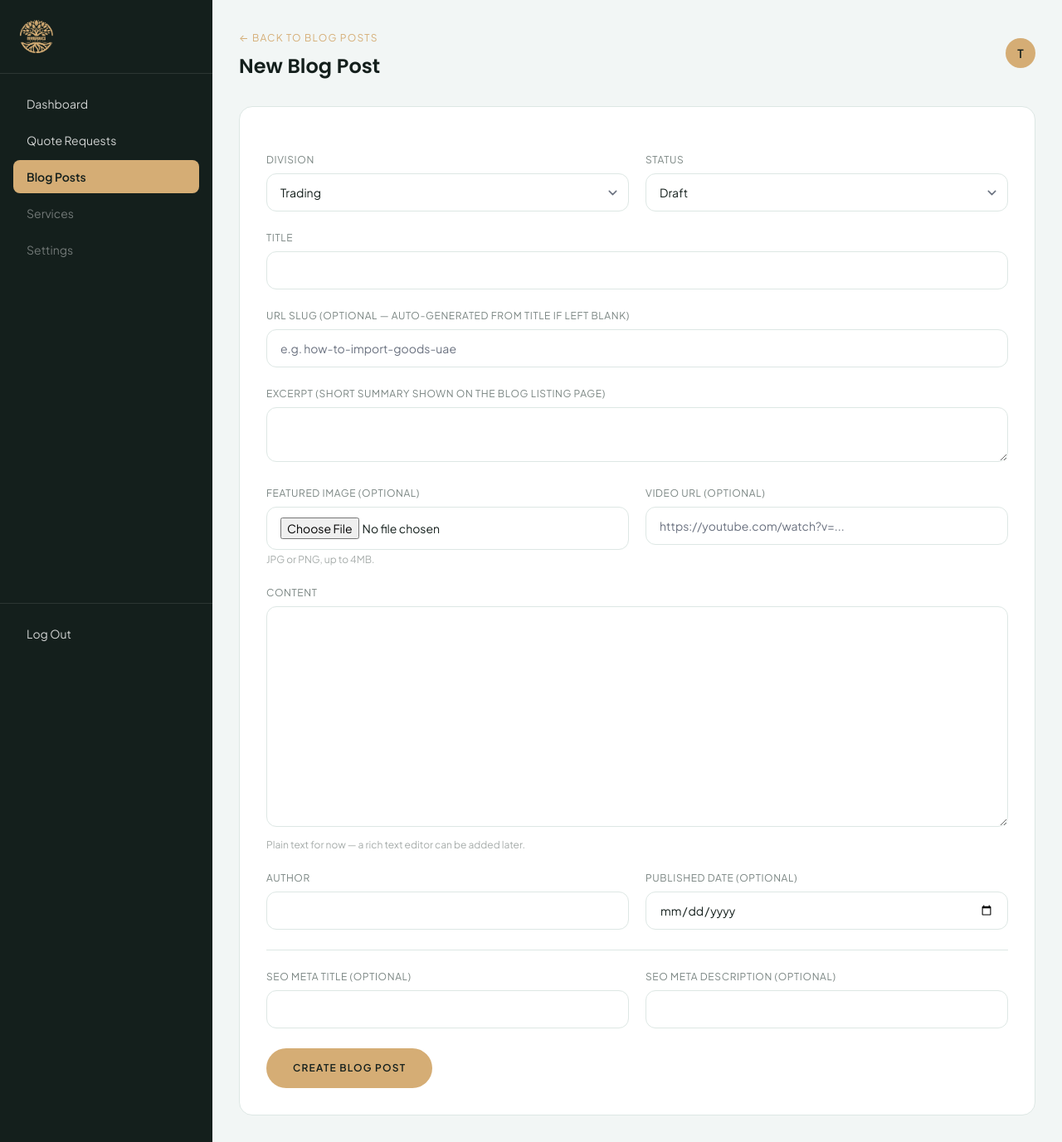
After one commit to mangrovesglobal-wq/mangroves-global, a Laravel app: page /blog-posts/create in a window 1280 px wide. The commit adds this page. Shown: the whole page at 83% size. Run offline with Laravel 12, Linux system fonts and the light colour scheme; a user stored in the database is signed in; data comes from the database, SQL or seed files in the repository; style sheets or scripts are compiled from the project's sources.

Commit message:
Add blog post image/video fields, sitemap, robots.txt, and default OG metadata

```diff
--- /dev/null
+++ b/backend/app/Http/Controllers/BlogPostController.php
@@ -0,0 +1,98 @@
+<?php
+
+namespace App\Http\Controllers;
+
+use App\Models\BlogPost;
+use Illuminate\Http\Request;
+use Illuminate\Support\Facades\Storage;
+use Illuminate\Support\Str;
+
+class BlogPostController extends Controller
+{
+    public function index()
+    {
+        $blogPosts = BlogPost::latest()->paginate(15);
+
+        return view('blog-posts.index', compact('blogPosts'));
+    }
+
+    public function create()
+    {
+        return view('blog-posts.create');
+    }
+
+    public function store(Request $request)
+    {
+        $validated = $request->validate([
+            'division' => 'required|in:trading,logistics,creative',
+            'title' => 'required|string|max:255',
+            'slug' => 'nullable|string|max:255|unique:blog_posts,slug',
+            'excerpt' => 'nullable|string|max:500',
+            'content' => 'required|string',
+            'video_url' => 'nullable|url|max:500',
+            'featured_image' => 'nullable|image|max:4096',
+            'meta_title' => 'nullable|string|max:255',
+            'meta_description' => 'nullable|string|max:255',
+            'author' => 'nullable|string|max:255',
+            'status' => 'required|in:draft,published',
+            'published_at' => 'nullable|date',
+        ]);
+
+        $validated['slug'] = $validated['slug'] ?: Str::slug($validated['title']);
+
+        if ($request->hasFile('featured_image')) {
+            $validated['featured_image'] = $request->file('featured_image')->store('blog-images', 'public');
+        }
+
+        BlogPost::create($validated);
+
+        return redirect()->route('blog-posts.index')->with('status', 'Blog post created.');
+    }
+
+    public function edit(BlogPost $blogPost)
+    {
+        return view('blog-posts.edit', compact('blogPost'));
+    }
+
+    public function update(Request $request, BlogPost $blogPost)
+    {
+        $validated = $request->validate([
+            'division' => 'required|in:trading,logistics,creative',
+            'title' => 'required|string|max:255',
+            'slug' => 'nullable|string|max:255|unique:blog_posts,slug,' . $blogPost->id,
+            'excerpt' => 'nullable|string|max:500',
+            'content' => 'required|string',
+            'video_url' => 'nullable|url|max:500',
+            'featured_image' => 'nullable|image|max:4096',
+            'meta_title' => 'nullable|string|max:255',
+            'meta_description' => 'nullable|string|max:255',
+            'author' => 'nullable|string|max:255',
+            'status' => 'required|in:draft,published',
+            'published_at' => 'nullable|date',
+        ]);
+
+        $validated['slug'] = $validated['slug'] ?: Str::slug($validated['title']);
+
+        if ($request->hasFile('featured_image')) {
+            if ($blogPost->featured_image) {
+                Storage::disk('public')->delete($blogPost->featured_image);
+            }
+            $validated['featured_image'] = $request->file('featured_image')->store('blog-images', 'public');
+        }
+
+        $blogPost->update($validated);
+
+        return redirect()->route('blog-posts.index')->with('status', 'Blog post updated.');
+    }
+
+    public function destroy(BlogPost $blogPost)
+    {
+        if ($blogPost->featured_image) {
+            Storage::disk('public')->delete($blogPost->featured_image);
+        }
+
+        $blogPost->delete();
+
+        return redirect()->route('blog-posts.index')->with('status', 'Blog post deleted.');
+    }
+}
--- a/backend/app/Models/BlogPost.php
+++ b/backend/app/Models/BlogPost.php
@@ -14,6 +14,7 @@ class BlogPost extends Model
         'title',
         'slug',
         'featured_image',
+        'video_url',
         'excerpt',
         'content',
         'meta_title',
--- /dev/null
+++ b/backend/resources/views/blog-posts/create.blade.php
@@ -0,0 +1,99 @@
+<x-app-layout>
+    <x-slot name="header">
+        <div>
+            <a href="{{ route('blog-posts.index') }}" class="text-xs uppercase tracking-widest text-mangrove-accent">&larr; Back to Blog Posts</a>
+            <h2 class="font-serif text-2xl font-semibold text-mangrove-900 mt-2">New Blog Post</h2>
+        </div>
+    </x-slot>
+
+    @if ($errors->any())
+        <div class="mb-6 p-4 rounded-xl bg-red-50 border border-red-200 text-sm text-red-800">
+            <ul class="list-disc pl-5">
+                @foreach ($errors->all() as $error)
+                    <li>{{ $error }}</li>
+                @endforeach
+            </ul>
+        </div>
+    @endif
+
+    <form method="POST" action="{{ route('blog-posts.store') }}" enctype="multipart/form-data" class="bg-white border border-mangrove-100 rounded-2xl p-8 space-y-6">
+        @csrf
+
+        <div class="grid sm:grid-cols-2 gap-5">
+            <div>
+                <label class="block text-xs uppercase tracking-wider text-mangrove-800/60 mb-2">Division</label>
+                <select name="division" class="w-full border border-mangrove-100 rounded-xl px-4 py-3 text-sm">
+                    <option value="trading" @selected(old('division') === 'trading')>Trading</option>
+                    <option value="logistics" @selected(old('division') === 'logistics')>Logistics</option>
+                    <option value="creative" @selected(old('division') === 'creative')>Creative</option>
+                </select>
+            </div>
+            <div>
+                <label class="block text-xs uppercase tracking-wider text-mangrove-800/60 mb-2">Status</label>
+                <select name="status" class="w-full border border-mangrove-100 rounded-xl px-4 py-3 text-sm">
+                    <option value="draft" @selected(old('status') === 'draft')>Draft</option>
+                    <option value="published" @selected(old('status') === 'published')>Published</option>
+                </select>
+            </div>
+        </div>
+
+        <div>
+            <label class="block text-xs uppercase tracking-wider text-mangrove-800/60 mb-2">Title</label>
+            <input type="text" name="title" value="{{ old('title') }}" required class="w-full border border-mangrove-100 rounded-xl px-4 py-3 text-sm">
+        </div>
+
+        <div>
+            <label class="block text-xs uppercase tracking-wider text-mangrove-800/60 mb-2">URL Slug (optional — auto-generated from title if left blank)</label>
+            <input type="text" name="slug" value="{{ old('slug') }}" placeholder="e.g. how-to-import-goods-uae" class="w-full border border-mangrove-100 rounded-xl px-4 py-3 text-sm">
+        </div>
+
+        <div>
+            <label class="block text-xs uppercase tracking-wider text-mangrove-800/60 mb-2">Excerpt (short summary shown on the blog listing page)</label>
+            <textarea name="excerpt" rows="2" class="w-full border border-mangrove-100 rounded-xl px-4 py-3 text-sm">{{ old('excerpt') }}</textarea>
+        </div>
+
+        <div class="grid sm:grid-cols-2 gap-5">
+            <div>
+                <label class="block text-xs uppercase tracking-wider text-mangrove-800/60 mb-2">Featured Image (optional)</label>
+                <input type="file" name="featured_image" accept="image/*" class="w-full border border-mangrove-100 rounded-xl px-4 py-3 text-sm bg-white">
+                <p class="text-xs text-mangrove-800/40 mt-1">JPG or PNG, up to 4MB.</p>
+            </div>
+            <div>
+                <label class="block text-xs uppercase tracking-wider text-mangrove-800/60 mb-2">Video URL (optional)</label>
+                <input type="url" name="video_url" value="{{ old('video_url') }}" placeholder="https://youtube.com/watch?v=..." class="w-full border border-mangrove-100 rounded-xl px-4 py-3 text-sm">
+            </div>
+        </div>
+
+        <div>
+            <label class="block text-xs uppercase tracking-wider text-mangrove-800/60 mb-2">Content</label>
+            <textarea name="content" rows="12" required class="w-full border border-mangrove-100 rounded-xl px-4 py-3 text-sm font-mono">{{ old('content') }}</textarea>
+            <p class="text-xs text-mangrove-800/40 mt-2">Plain text for now — a rich text editor can be added later.</p>
+        </div>
+
+        <div class="grid sm:grid-cols-2 gap-5">
+            <div>
+                <label class="block text-xs uppercase tracking-wider text-mangrove-800/60 mb-2">Author</label>
+                <input type="text" name="author" value="{{ old('author') }}" class="w-full border border-mangrove-100 rounded-xl px-4 py-3 text-sm">
+            </div>
+            <div>
+                <label class="block text-xs uppercase tracking-wider text-mangrove-800/60 mb-2">Published Date (optional)</label>
+                <input type="date" name="published_at" value="{{ old('published_at') }}" class="w-full border border-mangrove-100 rounded-xl px-4 py-3 text-sm">
+            </div>
+        </div>
+
+        <div class="grid sm:grid-cols-2 gap-5 pt-6 border-t border-mangrove-100">
+            <div>
+                <label class="block text-xs uppercase tracking-wider text-mangrove-800/60 mb-2">SEO Meta Title (optional)</label>
+                <input type="text" name="meta_title" value="{{ old('meta_title') }}" class="w-full border border-mangrove-100 rounded-xl px-4 py-3 text-sm">
+            </div>
+            <div>
+                <label class="block text-xs uppercase tracking-wider text-mangrove-800/60 mb-2">SEO Meta Description (optional)</label>
+                <input type="text" name="meta_description" value="{{ old('meta_description') }}" class="w-full border border-mangrove-100 rounded-xl px-4 py-3 text-sm">
+            </div>
+        </div>
+
+        <button type="submit" class="px-8 py-4 bg-mangrove-accent text-mangrove-900 hover:bg-mangrove-900 hover:text-mangrove-accent transition-colors rounded-full font-semibold text-xs tracking-widest uppercase">
+            Create Blog Post
+        </button>
+    </form>
+</x-app-layout>
--- a/backend/resources/views/layouts/app.blade.php
+++ b/backend/resources/views/layouts/app.blade.php
@@ -26,7 +26,10 @@
                    class="block px-4 py-2.5 rounded-lg {{ request()->routeIs('quote-requests.*') ? 'bg-mangrove-accent text-mangrove-900 font-semibold' : 'hover:bg-white/5' }}">
                     Quote Requests
                 </a>
-                <span class="block px-4 py-2.5 rounded-lg text-white/40 cursor-not-allowed">Blog Posts</span>
+                <a href="{{ route('blog-posts.index') }}"
+                   class="block px-4 py-2.5 rounded-lg {{ request()->routeIs('blog-posts.*') ? 'bg-mangrove-accent text-mangrove-900 font-semibold' : 'hover:bg-white/5' }}">
+                    Blog Posts
+                </a>
                 <span class="block px-4 py-2.5 rounded-lg text-white/40 cursor-not-allowed">Services</span>
                 <span class="block px-4 py-2.5 rounded-lg text-white/40 cursor-not-allowed">Settings</span>
             </nav>
--- a/backend/routes/web.php
+++ b/backend/routes/web.php
@@ -2,6 +2,7 @@
 
 use App\Http\Controllers\ProfileController;
 use App\Http\Controllers\QuoteRequestController;
+use App\Http\Controllers\BlogPostController;
 use Illuminate\Support\Facades\Route;
 
 Route::get('/', function () {
@@ -20,6 +21,8 @@ Route::middleware('auth')->group(function () {
     Route::get('/quote-requests', [QuoteRequestController::class, 'index'])->name('quote-requests.index');
     Route::get('/quote-requests/{quoteRequest}', [QuoteRequestController::class, 'show'])->name('quote-requests.show');
     Route::patch('/quote-requests/{quoteRequest}', [QuoteRequestController::class, 'updateStatus'])->name('quote-requests.update-status');
+
+    Route::resource('blog-posts', BlogPostController::class)->except(['show']);
 });
 
 require __DIR__.'/auth.php';
```
Also changed, not shown: backend/resources/views/blog-posts/edit.blade.php (added, +103 -0 lines), backend/resources/views/blog-posts/index.blade.php (added, +69 -0 lines), frontend/app/layout.tsx (+9 -0 lines), frontend/app/robots.ts (added, +11 -0 lines), frontend/app/sitemap.ts (added, +38 -0 lines), backend/database/migrations/2026_09_09_100000_add_video_url_to_blog_posts_table.php (added).
